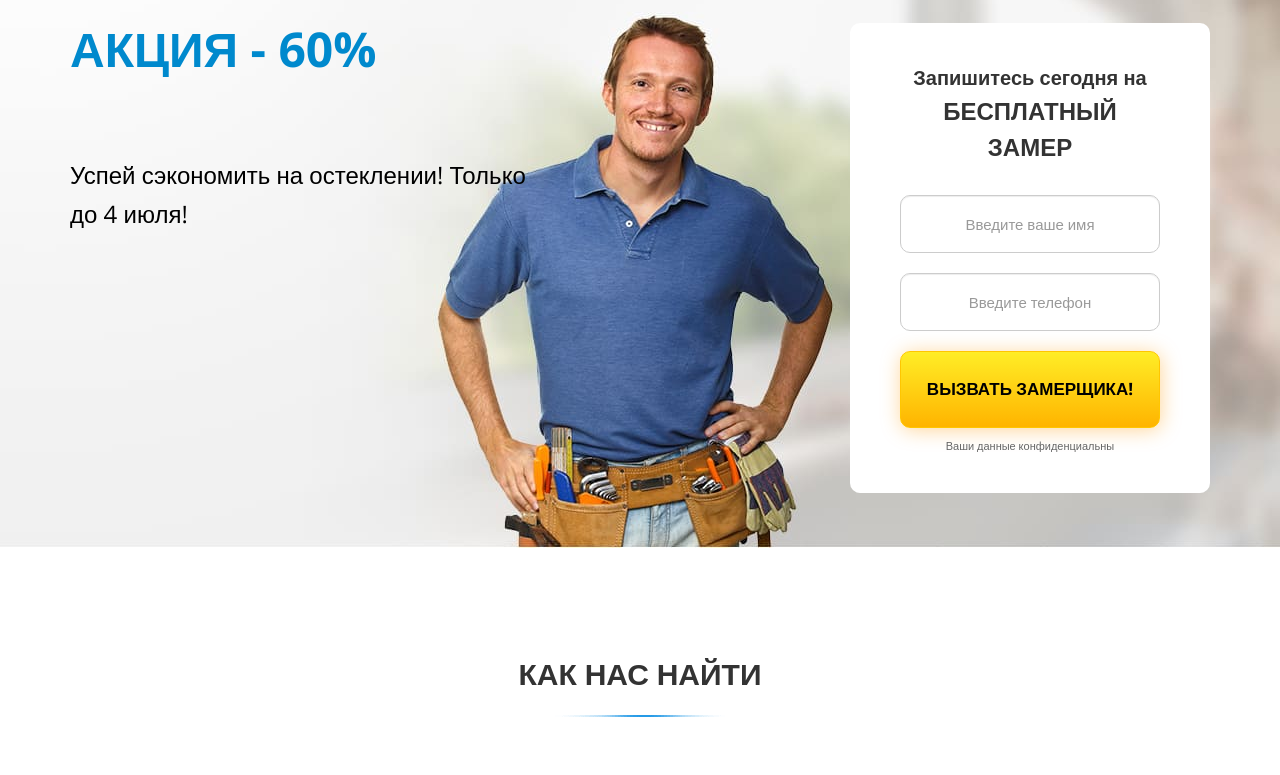
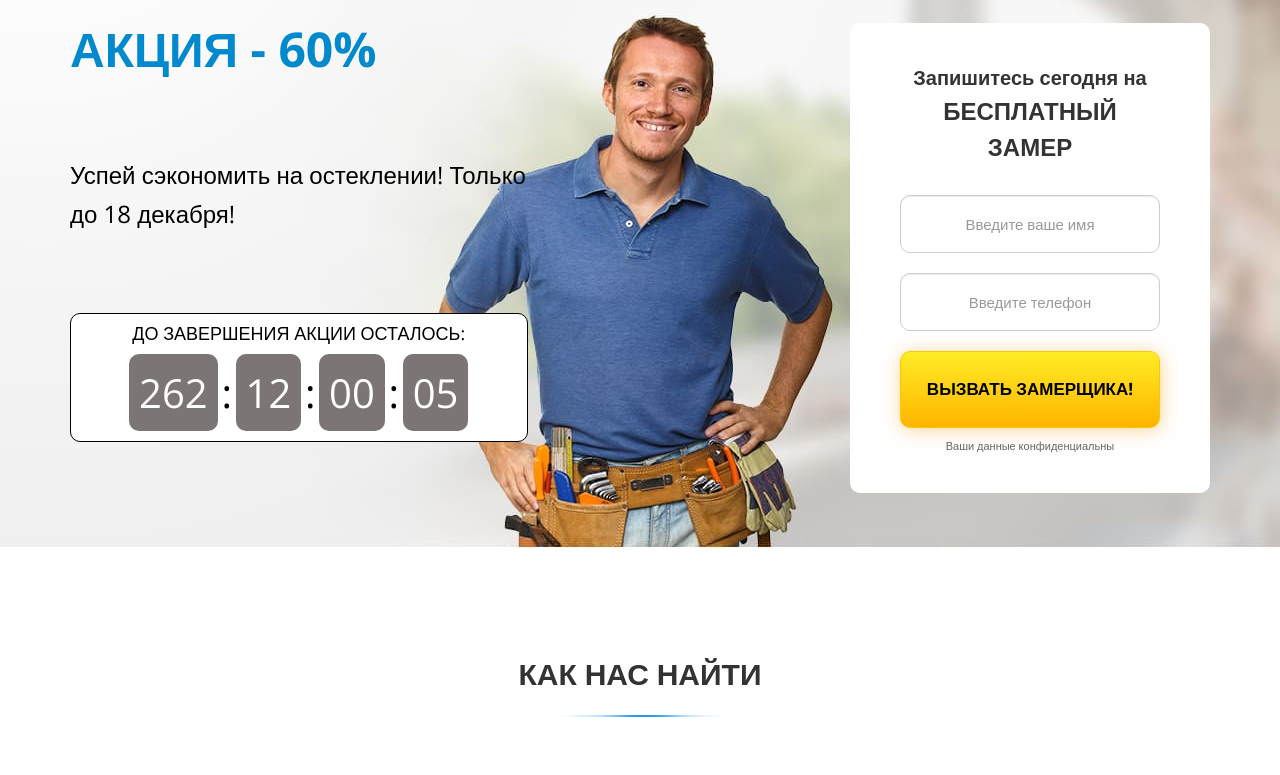
Before and after one commit to Bombermanch/diplome, a plain HTML site: page src/index.html in a window 1280 px wide. Shown: the part 5097-5872 px from the top of the page. Drawn offline with nearby package versions, Linux system fonts and the light colour scheme.

Commit message:
Сделан таймер обратного отсчёта

```diff
--- a/src/css/style.css
+++ b/src/css/style.css
@@ -589,6 +589,25 @@ textarea:focus {
 }
 .sale .eTimer {
   text-align: center;
+}
+.eTimer span{
+  font-size: 40px;
+  display: inline-block;
+
+
+}
+.timer{
+  border: #000 solid 1px;
+  border-radius: 10px;
+  background: #fff;
+}
+.days, .hours, .minutes, .seconds{
+  background: #7c7575;
+  color: #fff;
+  border-radius: 10px;
+  padding: 10px;
+  margin-bottom: 10px;
+
 }
 /*Contacts*/
 .contacts {
--- a/src/index.html
+++ b/src/index.html
@@ -709,9 +709,22 @@
         <div class="row">
           <div class="col-lg-5 col-md-6 wow fadeInLeft">
             <h2 class="sale_title">Акция - 60%</h2>
-            <p class="sale_subtitle">Успей сэкономить на остеклении! Только до 4 июля!</p>
+            <p class="sale_subtitle">Успей сэкономить на остеклении! Только до 18 декабря!</p>
             <div class="timer">
-              <div class="eTimer"></div>
+              <div class="eTimer">
+                <div class="timer-title">
+                  <h4>ДО ЗАВЕРШЕНИЯ АКЦИИ ОСТАЛОСЬ:</h4>
+                </div>
+                <div class="timer-numbers" id="timer">
+                  <span class="days">18</span>
+                  <span>:</span>
+                  <span class="hours">18</span>
+                  <span>:</span>
+                  <span class="minutes">20</span>
+                  <span>:</span>
+                  <span class="seconds">11</span>
+                </div>
+              </div>
             </div>
           </div>
           <div class="col-lg-4 col-lg-offset-3 col-md-5 col-md-offset-1 col-sm-8 col-sm-offset-2 wow fadeInRight">
--- a/src/js/index.js
+++ b/src/js/index.js
@@ -33,5 +33,63 @@ window.addEventListener('DOMContentLoaded', () => { // ES6
 
     }
     modal();
+    function timer(){
+        "use strict";
+        function getNormalisedDatetime(dString) { // yyyy-mm-dd hh:mm:ss
+            let parts = dString.split(" "),
+                dParts = parts[0].split("-"),
+                tParts = parts[1].split(":");
+            return new Date(dParts[0],dParts[1]-1,dParts[2],tParts[0],tParts[1],tParts[2]);
+        }
+        let deadline = getNormalisedDatetime('2019-12-18 09:00:00');
+        function getTimeRemaining(endtime){
+            let t = Date.parse(endtime) - Date.parse(new Date());
+            if (t < 0){
+                t = 0;
+        }
+        let seconds = Math.floor((t/1000) % 60),
+            minutes = Math.floor((t/1000/60) % 60),
+            hours = Math.floor((t/1000/60/60) % 24),
+            days = Math.floor((t/(1000*60*60*24)));
+
+            return {
+                'total' : t,
+                'days' : days,
+                'hours' : hours,
+                'minutes' : minutes,
+                'seconds' : seconds
+            };
+        }
+
+
+        function setClock(id, endtime){
+            let timer = document.getElementById(id),
+                days = timer.querySelector('.days'),
+                hours = timer.querySelector('.hours'),
+                minutes = timer.querySelector('.minutes'),
+                seconds = timer.querySelector('.seconds'),
+                timeInterval = setInterval(updateClock, 1000);
+
+            function updateClock() {
+                let t = getTimeRemaining(endtime);
+                days.textContent = t.days;
+                if (t.days < 10) days.textContent = `0${t.days}`;   // ES6
+                hours.textContent = t.hours;
+                if (t.hours < 10) hours.textContent = `0${t.hours}`;   // ES6
+                minutes.textContent = t.minutes;
+                if (t.minutes < 10) minutes.textContent = `0${t.minutes}`; // ES6
+                seconds.textContent = t.seconds;
+                if (t.seconds < 10) seconds.textContent = `0${t.seconds}`; // ES6
+
+
+                if (t.total <= 0) {
+                    clearInterval(timeInterval);
+                }
+            }
+        }
+        setClock('timer', deadline);
+    }
+
+    timer();
 
 });
```
